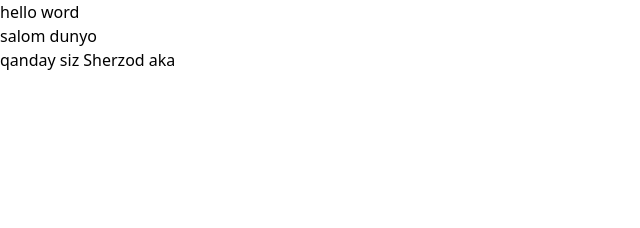
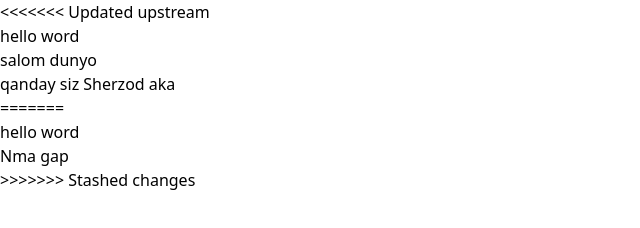
Before and after one commit to Mrshokhrukh/mockapi-practise, a website: page index.html in a window 1280 px wide. Shown: the whole page, without its empty margins (0-640 px from the left). Drawn offline with Linux system fonts and the light colour scheme.

Commit message:
Update index.html
qoshildi

```diff
--- a/index.html
+++ b/index.html
@@ -14,10 +14,15 @@
 
 <body>
 
+<<<<<<< Updated upstream
     <h1>hello word</h1>
     <h1>salom dunyo</h1>
     <h1>qanday siz Sherzod aka</h1>
 
+=======
+<h1>hello word</h1>
+<h1>Nma gap</h1>
+>>>>>>> Stashed changes
 </body>
 
 </html>
```
